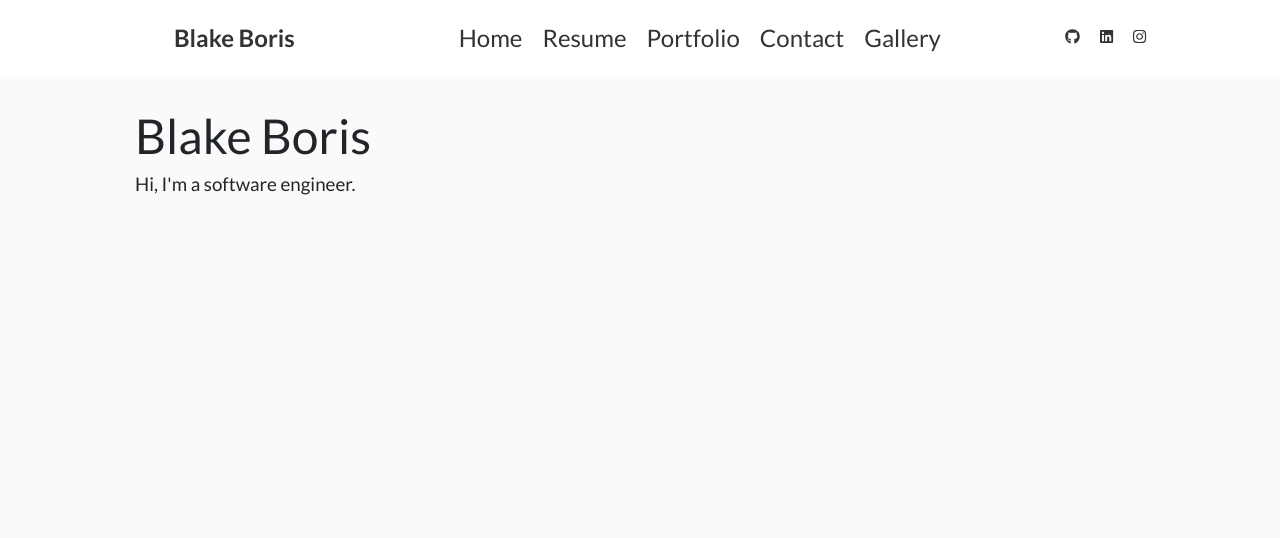
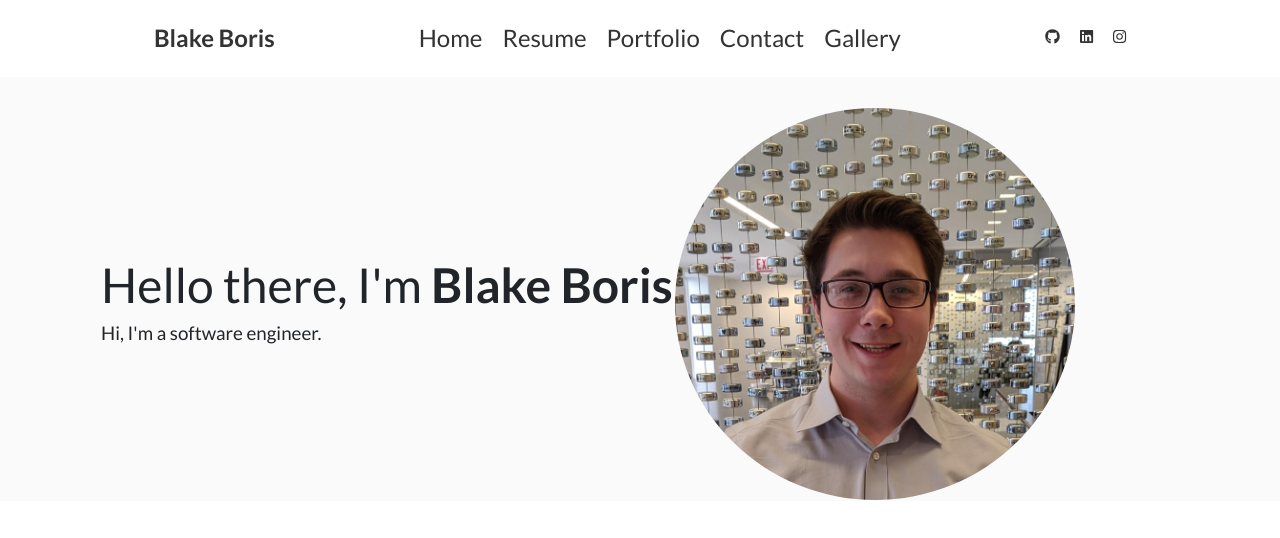
Before and after one commit to PlGGS/blakeboris.com, a Next.js app: page / in a window 1280 px wide. Shown: the top 538 px of the page. Built offline with nearby package versions, Linux system fonts and the light colour scheme; a web font is replaced by a local one.

Commit message:
Centered list items in navbar

```diff
--- a/src/components/layout.js
+++ b/src/components/layout.js
@@ -9,17 +9,15 @@ const Layout = (props) => (
         </Head>
         <Navbar/>
         <div id="front">
-            <div className="container">
-                {props.children}
-            </div>
+            {props.children}
         </div>
         <style jsx>{`
             #front {
                 padding-top: 30px;
                 padding-left: 100px;
+                padding-right: 100px;
                 background: #fafafa;
                 width: 100%;
-                height: 92.1vh;
             }
             .container {
                 // background: red;
--- a/src/components/navbar.js
+++ b/src/components/navbar.js
@@ -24,12 +24,14 @@ const navbar = () => (
         <div id="resources">
             <container id="sites">
                 <table>
+                    <tbody>
                         {/* TODO: fix these icons */}
                         <tr>
                             <td><a href="https://www.github.com/plggs/"><FontAwesomeIcon icon={faGithub} /></a></td>
                             <td><a href="https://www.linkedin.com/in/blake-boris/"><FontAwesomeIcon icon={faLinkedin} /></a></td>
                             <td><a href="https://www.instagram.com/blakeboris_/"><FontAwesomeIcon icon={faInstagram} /></a></td>
                         </tr>
+                    </tbody>
                 </table>
             </container>
         </div>
@@ -50,7 +52,7 @@ const navbar = () => (
             #pages ul li a {
                 font-size: 24px;
             }
-            #sites table tr td {
+            #sites table tbody tr td {
                 padding-top: 5px;
                 padding-left: 10px;
                 padding-right: 10px;
@@ -66,6 +68,7 @@ const navbar = () => (
             }
             container ul {
                 list-style: none;
+                padding-left: 0px;
                 display: flex;
             }
             container ul li a {
--- a/src/pages/index.js
+++ b/src/pages/index.js
@@ -2,8 +2,37 @@ import Layout from '../components/layout';
 
 const Index = () => (
     <Layout>
-        <h1>Blake Boris</h1>
-        <h5>Hi, I'm a software engineer.</h5>
+        <div id="body">
+            <table>
+                <tbody>
+                    <tr>
+                        <td>
+                            <h1>Hello there, I'm <b>Blake Boris</b></h1>
+                            <h5>Hi, I'm a software engineer.</h5>
+                        </td>
+                        <td>
+                            <img src="/blake.png" alt="blake" align="right"></img>
+                        </td>
+                    </tr>
+                </tbody>
+            </table>
+        </div>
+        <style jsx>{`
+            #body {
+            }
+            #body table tbody tr td {
+            }
+            #body table tbody tr td img {
+                width: 400px;
+                border-radius: 50%;
+            }
+            .middle {
+
+            }
+            .inner {
+
+            }
+        `}</style>
     </Layout>
 );
 
```
Also changed, not shown: public/blake.png (added). Lines whose indentation alone changed are shown as unchanged.
